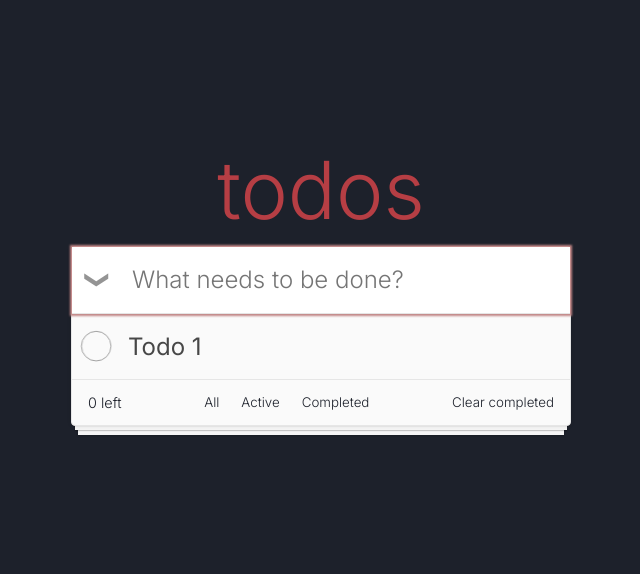
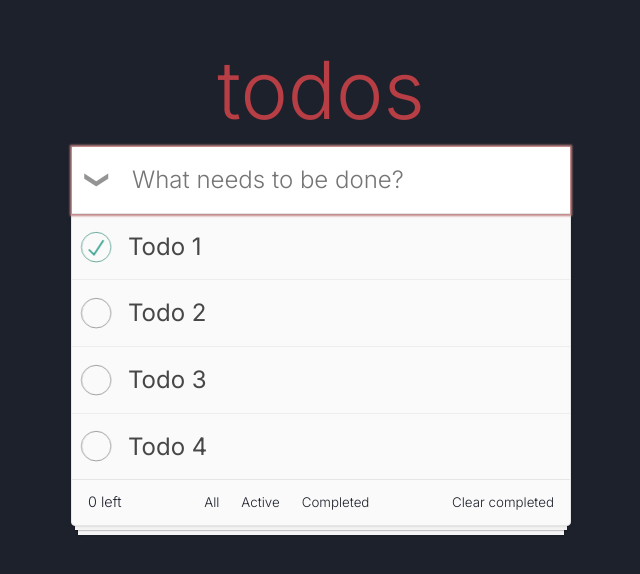
Before and after one commit to vibilanj/svelte_todo, a Svelte app: page / in a window 1280 px wide. Shown: the part 120-694 px from the top of the page, without its empty margins (319-959 px from the left). Built offline with nearby package versions, Linux system fonts and the light colour scheme.

Commit message:
showing list of todos

```diff
--- a/src/components/Todo.svelte
+++ b/src/components/Todo.svelte
@@ -1,3 +1,14 @@
+<script lang="ts">
+    import type { ITodo } from '$root/types/todo'
+    //state
+    let todos: ITodo[] = [
+    { id: '1e4a59703af84', text: 'Todo 1', completed: true },
+    { id: '9e09bcd7b9349', text: 'Todo 2', completed: false },
+    { id: '9e4273a51a37c', text: 'Todo 3', completed: false },
+    { id: '53ae48bf605cc', text: 'Todo 4', completed: false },
+  ]
+</script>
+
 <main>
     <h1 class="title">todos</h1>
 
@@ -18,18 +29,22 @@
         </form>
 
         <ul class="todo-list">
+            {#each todos as todo (todo.id) }
             <li class="todo">
                 <div class="todo-item">
                     <div>
-                        <input id="todo" class="toggle" type="checkbox">
+                        <input
+                        checked={todo.completed}
+                        id="todo" class="toggle" type="checkbox">
                         <label aria-label="Check todo" class="todo-check" for="todo" />
                     </div>
-                    <span class="todo-text">Todo 1</span>
+                    <span class="todo-text">{todo.text}</span>
                     <button aria-label="Remove todo" class="remove" />
                 </div>
 
                 <!-- <input class="edit" type="text" autofocus> -->
             </li>
+            {/each}
         </ul>
 
         <div class="actions">
--- /dev/null
+++ b/src/types/todo.ts
@@ -0,0 +1,5 @@
+export interface ITodo {
+    id: string
+    text: string
+    completed: boolean
+}
```
